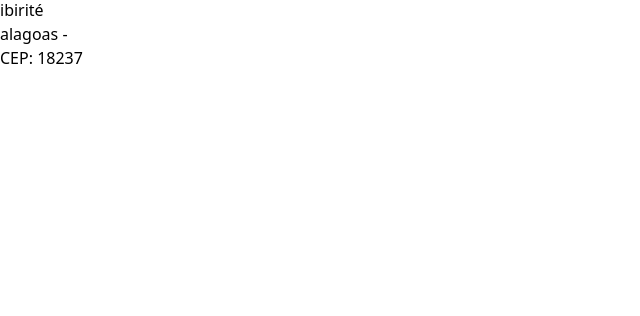
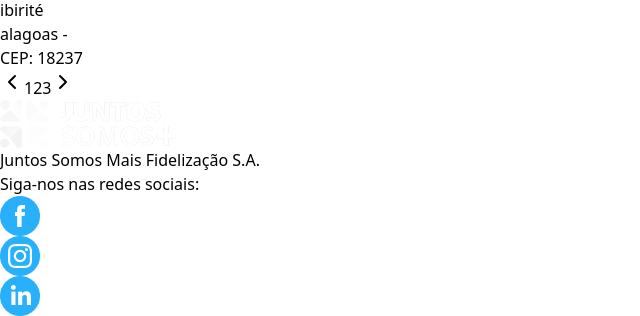
Before and after one commit to FelipePinha/JuntosSomosMais-challenge, a React (Vite) app: page / in a window 1280 px wide. Shown: the part 10950-11266 px from the top of the page, without its empty margins (0-640 px from the left). Before the commit the page ends 11020 px from the top, so only its background shows below. Built offline with nearby package versions, Linux system fonts and the light colour scheme.

Commit message:
feat: create footer

```diff
--- a/package.json
+++ b/package.json
@@ -22,9 +22,6 @@
         "@typescript-eslint/parser": "^6.21.0",
         "@vitejs/plugin-react": "^4.2.1",
         "autoprefixer": "^10.4.17",
-    "eslint": "^8.56.0",
-    "eslint-plugin-react-hooks": "^4.6.0",
-    "eslint-plugin-react-refresh": "^0.4.5",
         "postcss": "^8.4.35",
         "tailwindcss": "^3.4.1",
         "typescript": "^5.2.2",
--- a/src/App.tsx
+++ b/src/App.tsx
@@ -3,6 +3,11 @@ import { Breadcrumb } from './components/ui/breadcrumb';
 import { MembersHeader } from './components/members-header';
 import Members from '../members.json';
 import { MemberCard } from './components/member-card';
+import { ChevronLeft, ChevronRight } from 'lucide-react';
+import LogoWhite from './assets/logo-white.png';
+import Facebook from './assets/Facebook.png';
+import Whatsapp from './assets/Whatsapp.png';
+import LinkedIn from './assets/LinkedIn.png';
 
 export const App = () => {
     const members = Members.results;
@@ -23,15 +28,56 @@ export const App = () => {
 
                         <section className="md:col-span-3 space-y-6">
                             <MembersHeader />
-                            <div className="grid grid-cols-3 gap-4 auto-row-[250px]">
+                            <div className="grid md:grid-cols-2 lg:grid-cols-3 gap-4 auto-row-[250px]">
                                 {members.slice(0, 27).map((member, id) => (
                                     <MemberCard key={id} member={member} />
                                 ))}
+                            </div>
+
+                            <div className="flex gap-4 items-center justify-center">
+                                <button className="bg-slate-400 rounded-full text-slate-300 p-2">
+                                    <ChevronLeft />
+                                </button>
+
+                                <button className="text-slate-400 font-bold border-b-2 border-slate-400 text-lg">
+                                    1
+                                </button>
+                                <button className="text-slate-400 font-bold border-b-2 border-slate-400 text-lg">
+                                    2
+                                </button>
+                                <button className="text-slate-400 font-bold border-b-2 border-slate-400 text-lg">
+                                    3
+                                </button>
+
+                                <button className="bg-slate-900 rounded-full text-slate-300 p-2">
+                                    <ChevronRight />
+                                </button>
                             </div>
                         </section>
                     </div>
                 </div>
             </main>
+
+            <footer className="bg-zinc-800 p-8 flex flex-col items-center space-y-6 text-white">
+                <img src={LogoWhite} alt="Juntos somos +" />
+                <h3 className="font-semibold text-sm md:text-lg">
+                    Juntos Somos Mais Fidelização S.A.
+                </h3>
+
+                <p className="text-xs md:text-base">Siga-nos nas redes sociais:</p>
+
+                <div className="flex gap-4">
+                    <a href="#">
+                        <img src={Facebook} alt="Facebook" />
+                    </a>
+                    <a href="#">
+                        <img src={Whatsapp} alt="Whatsapp" />
+                    </a>
+                    <a href="#">
+                        <img src={LinkedIn} alt="LinkedIn" />
+                    </a>
+                </div>
+            </footer>
         </div>
     );
 };
```
Lines whose indentation alone changed are shown as unchanged.
